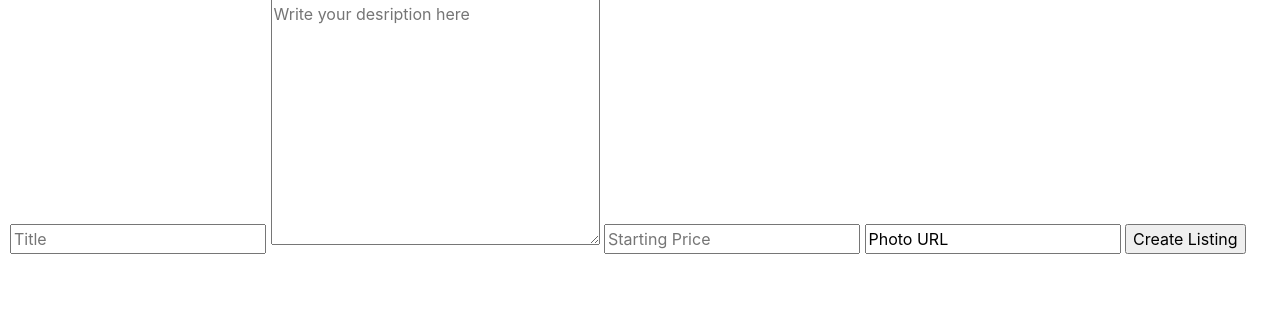
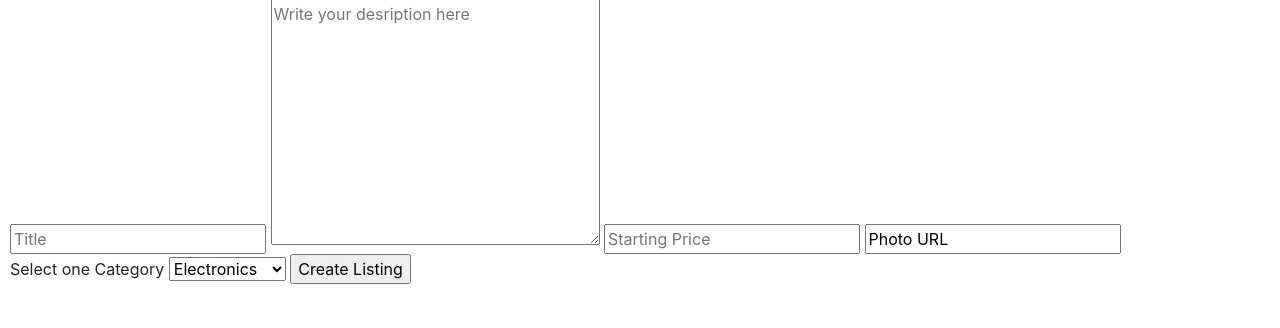
Before and after one commit to jackaitken/commerce, a Django app: page /create_listing in a window 1280 px wide. Shown: the part 210-538 px from the top of the page. Run offline with Django 3.2, Linux system fonts and the light colour scheme; a user stored in the database is signed in; some libraries are stand-ins or nearby versions.

Commit message:
need to fix categories

```diff
--- a/commerce/auctions/models.py
+++ b/commerce/auctions/models.py
@@ -21,3 +21,16 @@ class Listing(models.Model):
     user = models.ForeignKey(User, on_delete=models.CASCADE, related_name="listing")
     image = models.URLField(null=True, blank=True, verbose_name="image")
     comments = models.ForeignKey(Comment, on_delete=models.CASCADE, related_name="listing_comment", null=True)
+    CATEGORIES = (
+        ('N', 'None'),
+        ('E', 'Electronics'),
+        ('H', 'Home'),
+        ('F', 'Fashion'),
+        ('T', 'Toys'),
+        ('A', 'Automobiles'),
+        ('O', 'Other')
+    )
+    category = models.CharField(max_length=1, choices=CATEGORIES, null=True)
+
+    def __str__(self):
+        return f"{self.title}, posted by {self.user}"
--- a/commerce/auctions/templates/auctions/create_listing.html
+++ b/commerce/auctions/templates/auctions/create_listing.html
@@ -7,8 +7,17 @@
         <input type="text" placeholder="Title" name="title">
         <textarea name="description" id="" cols="30" rows="10"
         placeholder="Write your desription here"></textarea>
-        <input type="number" placeholder="Starting Price" name="price">
+        <input type="number" placeholder="Starting Price" name="price" min="0">
         <input type="text" name="url" value="Photo URL">
+        <label for="category">Select one Category</label>
+        <select name="category">
+            <option value="E">Electronics</option>
+            <option value="H">Home</option>
+            <option value="F">Fashion</option>
+            <option value="T">Toys</option>
+            <option value="A">Automobiles</option>
+            <option value="O">Other</option>
+        </select>
         <input type="submit" value="Create Listing">
     </form>
 
--- a/commerce/auctions/views.py
+++ b/commerce/auctions/views.py
@@ -73,26 +73,33 @@ def create_listing(request):
         description = request.POST["description"]
         price = int(request.POST["price"])
         image = request.POST["url"]
+        category = request.POST["category"]
         user = request.user
 
         new_listing = Listing(
-            user=user, title=title, description=description, price=price, image=image
+            user=user, title=title, description=description, price=price, image=image, category=category
         )
         new_listing.save()
-
-        return render (request, "auctions/listing.html", {
-            "title": title,
-            "description": description,
-            "price": price,
-            "image": image
-        })
+        return HttpResponseRedirect(reverse("listing", args={new_listing.id}))
 
 def listing(request, listing_id):
     if request.method == "GET":
-        listing = Listing.objects.get(id=listing_id)
-        return render(request, "auctions/listing.html",{
-            "listing": listing
-        })
+        listing = Listing.objects.get(pk=listing_id)
+        all_comments = Comment.objects.get()
+
+        #condition for "posted by" information in template
+        if listing.user == request.user:
+            return render(request, "auctions/listing.html",{
+                "listing": listing,
+                "current_user": request.user,
+                "category": listing.get_category_display()
+            })
+        else:
+            return render(request, "auctions/listing.html",{
+                "listing": listing,
+                "category": listing.get_category_display()
+            })
+
 
 def watchlist(request):
     return render(request, "auctions/watchlist.html")
```
Also changed, not shown: commerce/auctions/templates/auctions/listing.html (+14 -4 lines), commerce/auctions/migrations/0004_listing_category.py (added), commerce/db.sqlite3.
